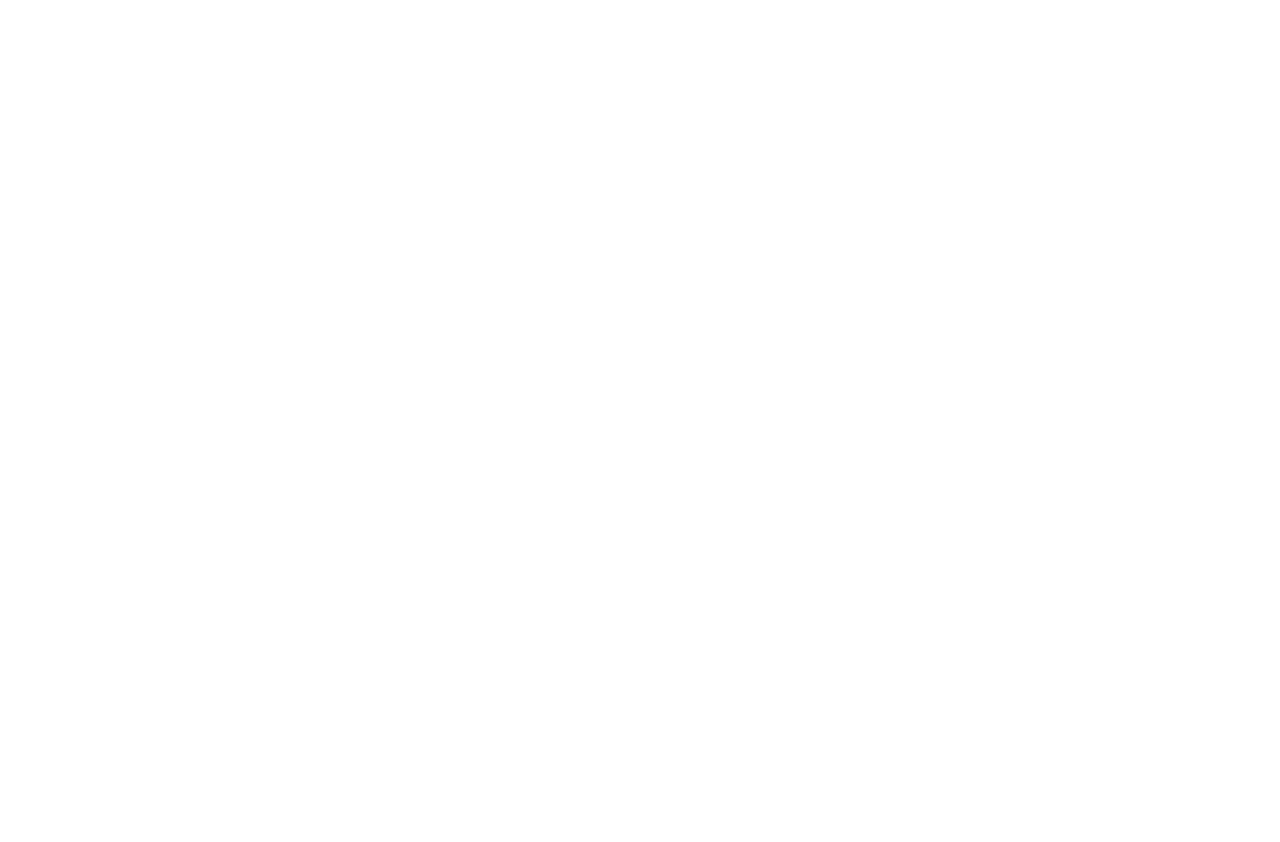
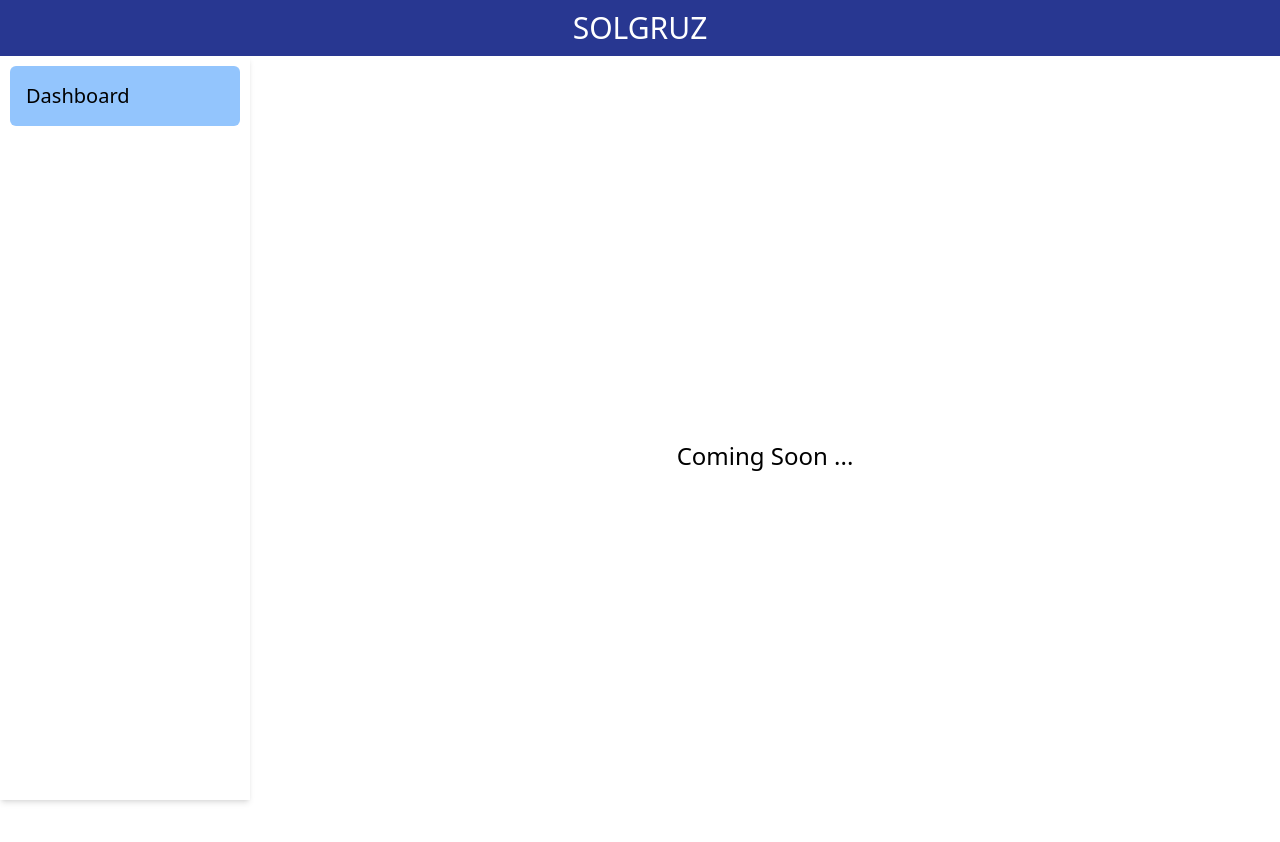
Before and after one commit to harshilsakhiya/solgruz-task, a React (Create React App) app: page /dashboard in a window 1280 px wide. Before the commit this address had no page. Shown: the top 842 px of the page. Before the commit the page ends 800 px from the top, so only its background shows below. Built offline with nearby package versions, Linux system fonts and the light colour scheme; sample sign-in values are in the browser's storage.

Commit message:
feat : dashboard layout add and dashboard routing and private routing add

```diff
--- a/src/App.js
+++ b/src/App.js
@@ -3,7 +3,19 @@ import ForgotPassword from "./components/ForgotPassword";
 import ResetPassword from "./components/ResetPassword";
 import VerifyOtp from "./components/VerifyOtp";
 import AuthLayout from "./components/layout/AuthLayout";
+import Layout from "./components/layout/Layout";
 import SignInSignUp from "./pages/SIgnInSIgnUp";
+import Dashboard from "./pages/dashboard";
+import PublicRoute from "./helper/PublicRoute";
+import PrivateRoute from "./helper/PrivateRoute";
+
+const withPrivacy = (component) => {
+  return <PrivateRoute component={component} />;
+};
+
+const withoutPrivacy = (component) => {
+  return <PublicRoute component={component} />;
+};
 
 function App() {
   return (
@@ -11,10 +23,19 @@ function App() {
       <BrowserRouter>
         <Routes>
           <Route element={<AuthLayout />}>
-            <Route path="/" element={<SignInSignUp />} />
-            <Route path="/verify-otp" element={<VerifyOtp />} />
-            <Route path="/forgot-password" element={<ForgotPassword />} />
-            <Route path="/reset-password" element={<ResetPassword />} />
+            <Route path="/" element={withoutPrivacy(SignInSignUp)} />
+            <Route path="/verify-otp" element={withoutPrivacy(VerifyOtp)} />
+            <Route
+              path="/forgot-password"
+              element={withoutPrivacy(ForgotPassword)}
+            />
+            <Route
+              path="/reset-password"
+              element={withoutPrivacy(ResetPassword)}
+            />
+          </Route>
+          <Route element={<Layout />}>
+            <Route path="/dashboard" element={withPrivacy(Dashboard)} />
           </Route>
         </Routes>
       </BrowserRouter>
--- a/src/components/SignIn.js
+++ b/src/components/SignIn.js
@@ -51,7 +51,7 @@ function SignIn() {
         if (res?.success === true) {
           localStorage.setItem("token", res?.data?.token);
           toast.success(res?.message);
-          navigate("/");
+          navigate("/dashboard");
           setLoading(false);
         } else {
           toast.error(res?.message);
--- a/src/components/SignUp.js
+++ b/src/components/SignUp.js
@@ -1,6 +1,5 @@
 import React, { useState } from "react";
 import { Input, Button } from "antd";
-import { useNavigate } from "react-router-dom";
 import { toast } from "react-toastify";
 import AuthServices from "../services/authServices";
 
@@ -8,7 +7,6 @@ function SignUp({setLoginKey}) {
   const [inputValue, setInputValue] = useState({});
   const [errors, setErrors] = useState("");
   const [loading, setLoading] = useState(false);
-  const navigate = useNavigate();
 
   const handleChange = (e) => {
     const { name, value } = e.target;
--- /dev/null
+++ b/src/components/layout/Layout.js
@@ -0,0 +1,20 @@
+import React from "react";
+import Header from "./Header";
+import Sidebar from "./Sidebar";
+import { Outlet } from "react-router-dom";
+
+function Layout() {
+  return (
+    <div>
+      <div>
+        <Header />
+      </div>
+      <div className="flex h-screen pt-[56px]">
+        <Sidebar />
+        <Outlet />
+      </div>
+    </div>
+  );
+}
+
+export default Layout;
--- /dev/null
+++ b/src/components/layout/Sidebar.js
@@ -0,0 +1,25 @@
+import React from "react";
+import { useNavigate, useLocation } from "react-router-dom";
+
+function Sidebar() {
+  const navigate = useNavigate();
+  const location = useLocation();
+
+  const pathname = location?.pathname?.split("/")[1];
+
+  console.log(pathname);
+  return (
+    <div className="bg-white shadow-md min-w-[250px] p-2.5">
+      <p
+        className={`text-xl py-4 px-4 rounded-md ${
+          pathname === "dashboard" ? " bg-blue-300 " : "cursor-pointer"
+        }`}
+        onClick={() => navigate("/dashboard")}
+      >
+        Dashboard
+      </p>
+    </div>
+  );
+}
+
+export default Sidebar;
--- /dev/null
+++ b/src/helper/PrivateRoute.jsx
@@ -0,0 +1,8 @@
+import { Navigate } from 'react-router-dom'
+import React from 'react'
+
+const PrivateRoute = ({ component: Component }) => {
+  const isLogged = localStorage.getItem('token')
+  return isLogged ? <Component /> : <Navigate to="/" />
+}
+export default PrivateRoute
--- /dev/null
+++ b/src/helper/PublicRoute.jsx
@@ -0,0 +1,8 @@
+import { Navigate } from 'react-router-dom'
+import React from 'react'
+
+const PublicRoute = ({ component: Component }) => {
+  const isLogged = localStorage.getItem('token')
+  return !isLogged ? <Component /> : <Navigate to="/dashboard" />
+}
+export default PublicRoute
--- /dev/null
+++ b/src/pages/dashboard/index.js
@@ -0,0 +1,11 @@
+import React from "react";
+
+function Dashboard() {
+  return (
+    <div className="text-2xl h-screen flex w-full justify-center items-center">
+      Coming Soon ...
+    </div>
+  );
+}
+
+export default Dashboard;
```
